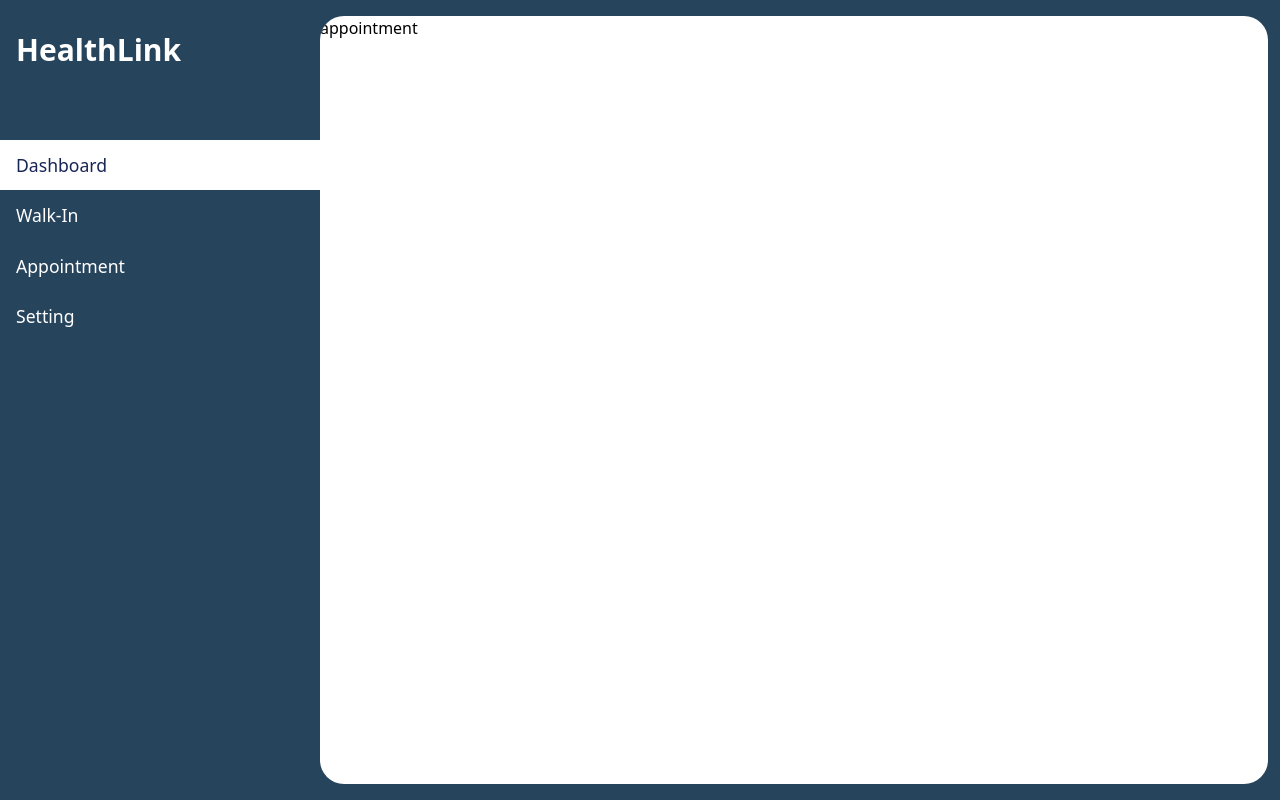
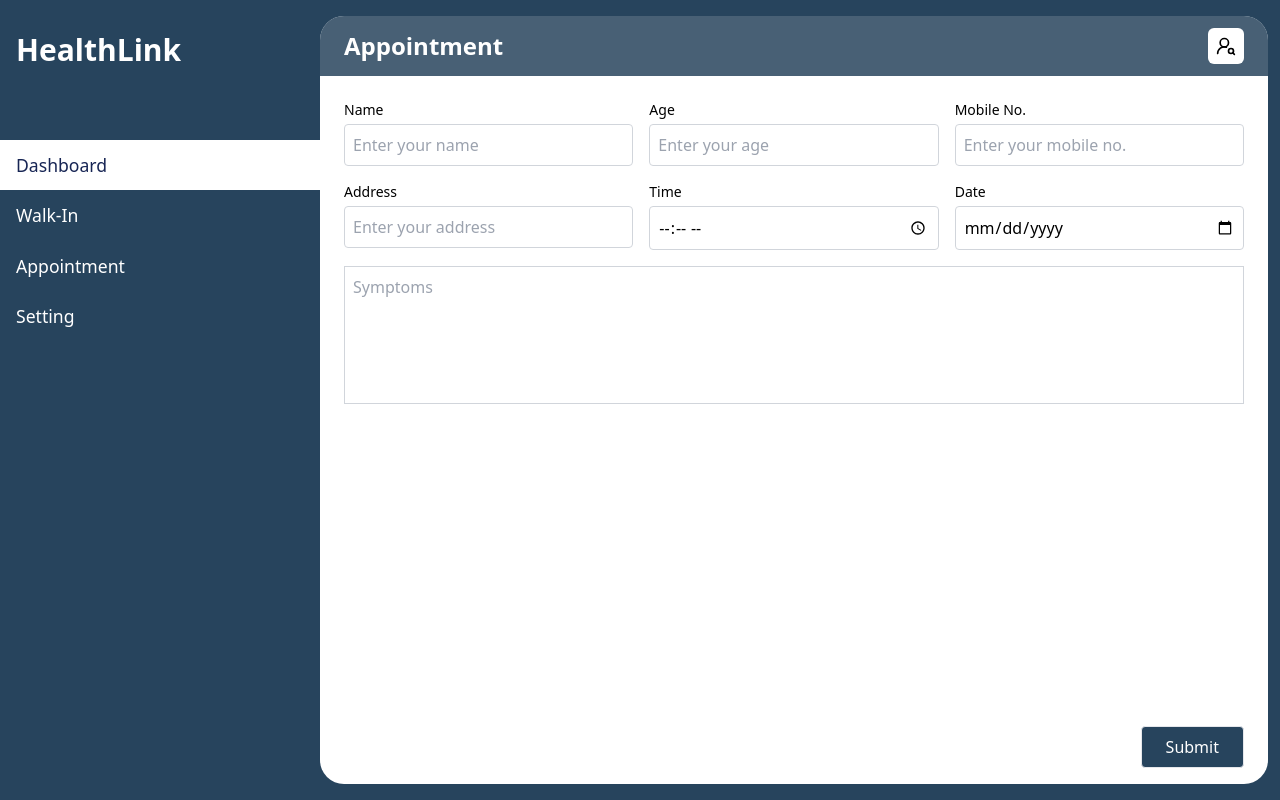
Before and after one commit to prashu-014/HealthLink, a Next.js app in the folder client/: page /pages/receptionist/appointment in a window 1280 px wide. Built offline with nearby package versions, Linux system fonts and the light colour scheme.

Commit message:
feat(appointment):add appointment form with zod validation

```diff
--- a/client/src/app/components/UI/input/InputField.tsx
+++ b/client/src/app/components/UI/input/InputField.tsx
@@ -1,11 +1,13 @@
 import React from 'react'
+
+
 
 interface InputFieldProps {
   type: string;
   label: string;
-  name?: string;
+  name: string;
   register: any;
-  error?: any
+  error: any,
 }
 
 const InputField: React.FC<InputFieldProps> = ({ type, label, name, register ,error}) => {
@@ -19,7 +21,8 @@ const InputField: React.FC<InputFieldProps> = ({ type, label, name, register ,er
           error ? "border-red-500" : "border-gray-300"
         }`}
         placeholder={`Enter your ${label.toLowerCase()}`}
-      />
+        min={type === 'date' ? new Date().toISOString().split("T")[0] : undefined}
+        {...(type === 'time' && { min: new Date().toTimeString().slice(0, 5) })}/>
     </div>
   )
 }
--- /dev/null
+++ b/client/src/app/data/appointmentData.ts
@@ -0,0 +1,39 @@
+const appointmentdata = [
+    {
+      label: "Name",
+      name: "name",
+      type: "text",
+    },
+    {
+      label: "Age",
+      name: "age",
+      type: "number",
+    },
+    {
+      label: "Mobile No.",
+      name: "mobile", // ✅ Corrected name (remove spaces and typo)
+      type: "number",
+    },
+    {
+      label: "Address",
+      name: "address",
+      type: "text",
+    },
+    {
+      label: "Time",
+      name: "time",
+      type: "time",
+    },
+    {
+      label: "Date",
+      name: "date",
+      type: "date",
+    },
+    {
+      label: "Symptoms",
+      name: "symptoms",
+      type: "textarea",
+    }
+  ];
+
+  export default appointmentdata;
--- a/client/src/app/pages/receptionist/appointment/page.tsx
+++ b/client/src/app/pages/receptionist/appointment/page.tsx
@@ -1,10 +1,76 @@
 "use client"
 
-import React from 'react'
+import CustomHeader from '@/app/components/header/customHeader'
+import Button from '@/app/components/UI/button/Button';
+import InputField from '@/app/components/UI/input/InputField';
+import PopupModal from '@/app/components/UI/modal/PopupModal'
+import appointmentdata from '@/app/data/appointmentData';
+import appointmentvalidation from '@/app/validation/appointmentvalidation';
+import { zodResolver } from '@hookform/resolvers/zod';
+import React, { useState } from 'react'
+import { useForm } from 'react-hook-form';
+import { z } from 'zod';
+
+type FormData = z.infer<typeof appointmentvalidation>;
 
 const Appointment = () => {
+  const {
+    register,
+    handleSubmit,
+    formState: { errors, isSubmitting }, reset
+  } = useForm<FormData>({
+    resolver: zodResolver(appointmentvalidation),
+  });
+  const [isModalOpen, setIsModalOpen] = useState(false)
+
+  const onSubmit = (data: FormData) => {
+    alert(JSON.stringify(data));
+    reset()
+  };
+
   return (
-    <div>appointment</div>
+    <article className="relative h-full">
+      <CustomHeader name="Appointment" openModal={() => setIsModalOpen(true)} />
+
+      <form
+        onSubmit={handleSubmit(onSubmit)}
+        className="p-6 grid md:grid-cols-2 lg:grid-cols-3 gap-4"
+      >
+        {appointmentdata.map((field, index) =>
+
+        (
+          <div key={index} className={field.type === "textarea" ? "md:col-span-2 lg:col-span-3" : ""}>
+            {field.type !== 'textarea' ?
+              <InputField
+                key={index}
+                type={field.type}
+                label={field.label}
+                register={register}
+                name={field.name}
+                error={errors[field.name as keyof FormData]?.message as string}
+              />
+              :<textarea
+              className={`w-full border p-2 resize-none ${errors[field.name as keyof FormData] ? "border-red-500" : "border-gray-300"}`}
+            rows={5}
+            {...register(field.name as keyof FormData)}
+            placeholder={field.label}
+            />}
+          </div>
+        )
+        )}
+
+        <div className="w-full absolute left-0 bottom-0 py-4 flex justify-end px-6">
+          <Button
+            style="background-color text-color border px-6 py-2 rounded"
+            type="submit"
+            disabled={isSubmitting}
+            buttonName="Submit"
+          />
+        </div>
+      </form>
+
+      {isModalOpen && <PopupModal onClose={() => setIsModalOpen(false)} />}
+    </article>
   )
 }
 
--- /dev/null
+++ b/client/src/app/validation/appointmentvalidation.ts
@@ -0,0 +1,14 @@
+import { z } from "zod";
+
+const appointmentvalidation = z.object({
+  name: z.string().min(2),
+  age: z.number().min(18),
+  mobile: z.string().length(10),
+  address: z.string().min(6),
+  time: z.string(),
+  date: z.string(),
+  symptoms:z.string().min(5)
+});
+
+
+export default appointmentvalidation
```
